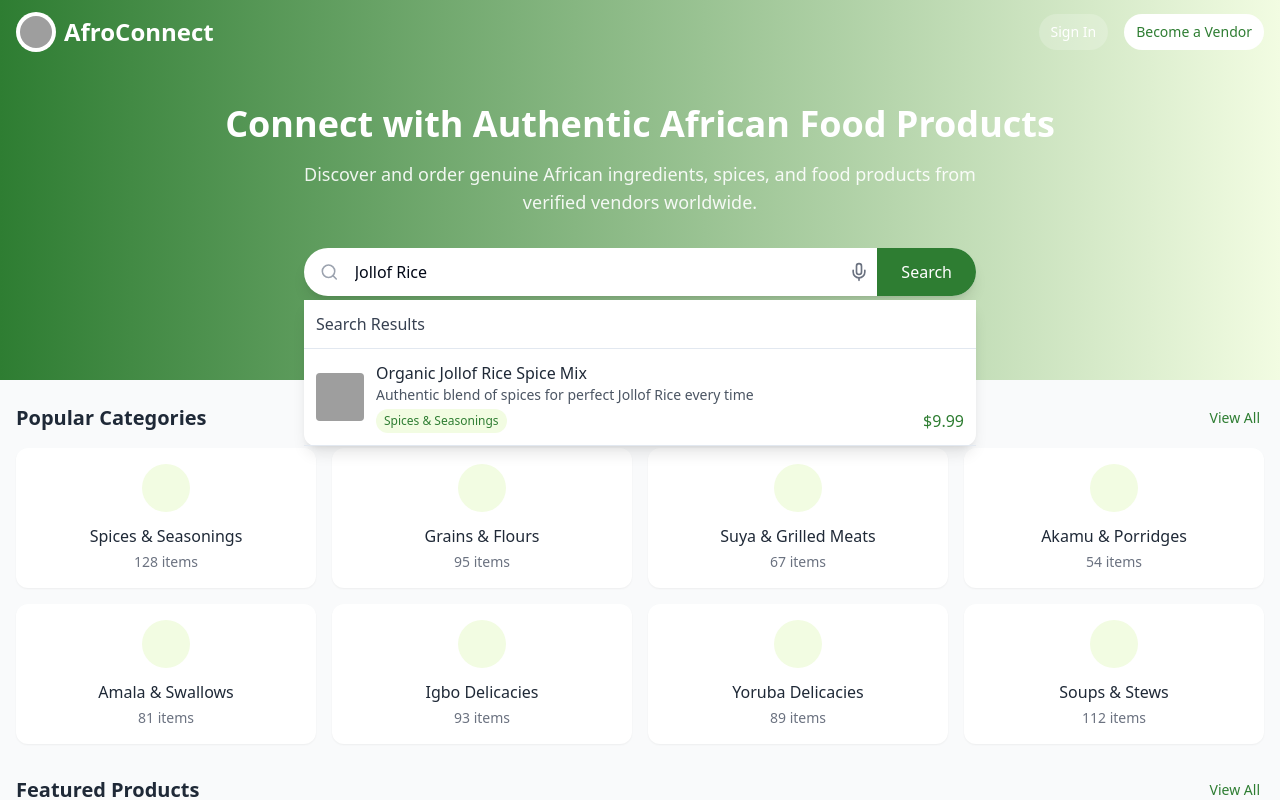
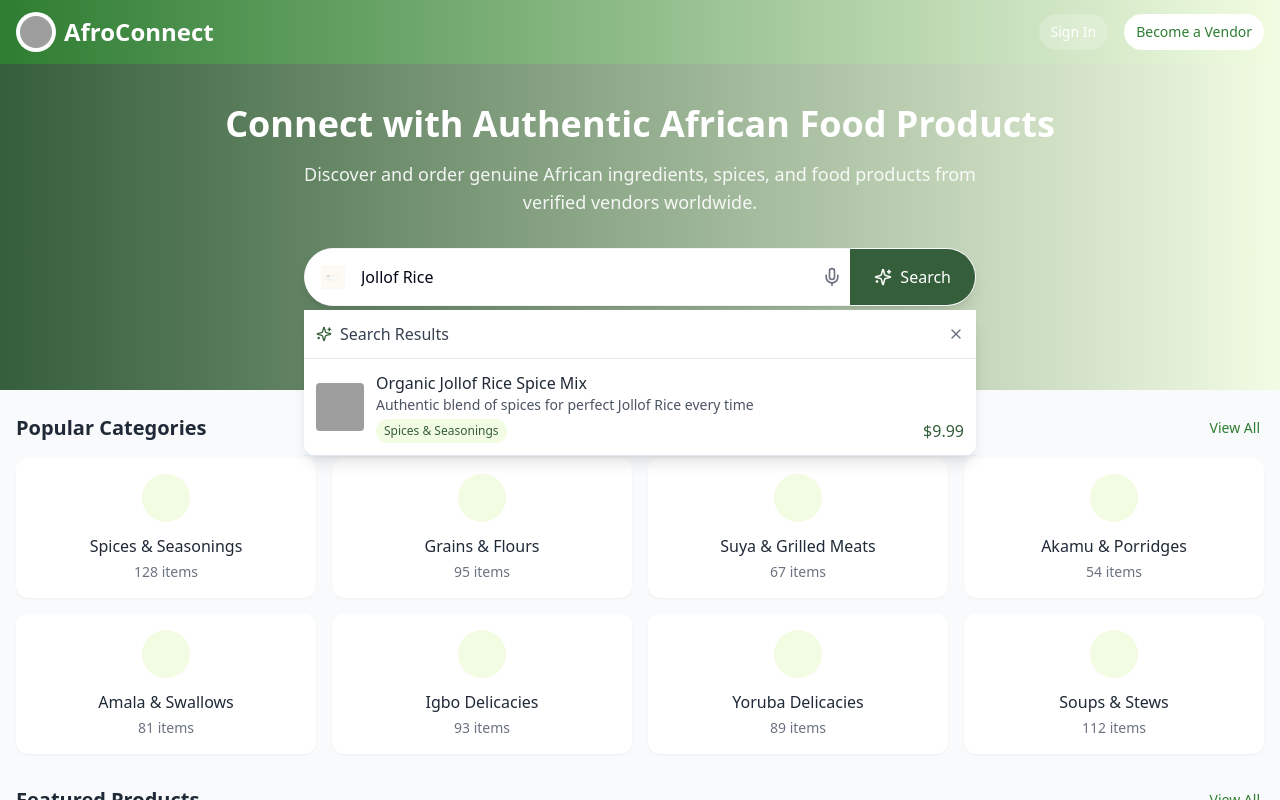
Before and after one commit to Lightiam/AfroConnect, a React (Vite) app: page / in a window 1280 px wide. Both pictures are taken after a click on the element "Jollof Rice". Shown: the top 800 px of the page. Built offline with nearby package versions, Linux system fonts and the light colour scheme; grey boxes are pictures that could not be loaded.

Commit message:
Update Hero Search styling
Updated styling of the hero search component to match a provided video and incorporate the color #355E3B.

```diff
--- a/src/components/afroconnect/HeroSearch.tsx
+++ b/src/components/afroconnect/HeroSearch.tsx
@@ -1,7 +1,7 @@
 
 import React, { useState, useRef } from "react";
 import { toast } from "sonner";
-import { Mic, MicOff, Search } from "lucide-react";
+import { Mic, MicOff, Search, Sparkles } from "lucide-react";
 import { performAISearch, performVoiceSearch, SearchResult } from "@/services/AISearchService";
 import SearchResults from "./SearchResults";
 
@@ -151,7 +151,7 @@ const HeroSearch: React.FC = () => {
   };
 
   return (
-    <section className="bg-gradient-to-r from-[#2E7D32] to-[#F2FCE2] py-10 px-4">
+    <section className="bg-gradient-to-r from-[#355E3B] to-[#F2FCE2] py-10 px-4">
       <div className="container mx-auto max-w-4xl">
         <div className="text-center mb-8">
           <h1 className="text-3xl md:text-4xl font-bold text-white mb-4">
@@ -164,13 +164,19 @@ const HeroSearch: React.FC = () => {
 
         <form onSubmit={handleSearch} className="max-w-2xl mx-auto">
           <div className="relative">
-            <div className="relative flex bg-white rounded-full overflow-hidden shadow-lg">
+            <div className="relative flex bg-white rounded-full overflow-hidden shadow-lg border border-gray-100">
               <div className="flex-grow flex items-center">
-                <Search className="ml-4 text-gray-400" size={20} />
+                <div className="absolute left-4 flex items-center justify-center">
+                  <img
+                    src="/lovable-uploads/8ac3ffe3-6ffb-4c93-9805-3f591bc104eb.png"
+                    alt="Search icon"
+                    className="w-6 h-6 mr-2"
+                  />
+                </div>
                 <input
                   type="text"
                   placeholder="Search for African food products, spices, ingredients..."
-                  className="w-full py-3 px-4 outline-none"
+                  className="w-full py-4 pl-14 pr-4 outline-none"
                   value={searchQuery}
                   onChange={(e) => setSearchQuery(e.target.value)}
                 />
@@ -178,15 +184,16 @@ const HeroSearch: React.FC = () => {
               <button
                 type="button"
                 onClick={toggleVoiceSearch}
-                className={`px-2 ${isListening ? 'text-red-500' : 'text-gray-500'} hover:text-[#2E7D32] transition-colors`}
+                className={`px-2 ${isListening ? 'text-red-500' : 'text-gray-500'} hover:text-[#355E3B] transition-colors`}
                 title={isListening ? "Stop voice search" : "Search with your voice"}
               >
                 {isListening ? <MicOff size={20} /> : <Mic size={20} />}
               </button>
               <button
                 type="submit"
-                className="bg-[#2E7D32] text-white px-6 py-3 font-medium hover:bg-[#1B5E20] transition-colors"
+                className="bg-[#355E3B] text-white px-6 py-4 font-medium hover:bg-opacity-90 transition-colors flex items-center"
               >
+                <Sparkles size={18} className="mr-2" />
                 Search
               </button>
             </div>
--- a/src/components/afroconnect/SearchResults.tsx
+++ b/src/components/afroconnect/SearchResults.tsx
@@ -1,6 +1,7 @@
 
 import React from "react";
 import { SearchResult } from "@/services/AISearchService";
+import { Sparkles, X } from "lucide-react";
 
 interface SearchResultsProps {
   results: SearchResult[];
@@ -13,7 +14,7 @@ const SearchResults: React.FC<SearchResultsProps> = ({ results, isLoading, onClo
     return (
       <div className="absolute top-full left-0 right-0 bg-white rounded-b-xl shadow-lg mt-1 p-4 z-10">
         <div className="flex justify-center items-center py-8">
-          <div className="animate-spin rounded-full h-8 w-8 border-b-2 border-[#2E7D32]"></div>
+          <div className="animate-spin rounded-full h-8 w-8 border-b-2 border-[#355E3B]"></div>
           <span className="ml-2 text-gray-600">Searching with AI...</span>
         </div>
       </div>
@@ -27,12 +28,15 @@ const SearchResults: React.FC<SearchResultsProps> = ({ results, isLoading, onClo
   return (
     <div className="absolute top-full left-0 right-0 bg-white rounded-b-xl shadow-lg mt-1 z-10">
       <div className="flex justify-between items-center p-3 border-b">
-        <h3 className="font-medium text-gray-700">Search Results</h3>
+        <h3 className="font-medium text-gray-700 flex items-center">
+          <Sparkles size={16} className="text-[#355E3B] mr-2" />
+          Search Results
+        </h3>
         <button
           onClick={onClose}
           className="text-gray-500 hover:text-gray-700"
         >
-          <i className="ti ti-x" aria-hidden="true" />
+          <X size={16} aria-hidden="true" />
         </button>
       </div>
       <div className="max-h-72 overflow-y-auto">
@@ -52,10 +56,10 @@ const SearchResults: React.FC<SearchResultsProps> = ({ results, isLoading, onClo
                 <h4 className="font-medium text-gray-800">{result.name}</h4>
                 <p className="text-sm text-gray-600 line-clamp-1">{result.description}</p>
                 <div className="flex justify-between items-center mt-1">
-                  <span className="text-xs px-2 py-1 bg-[#F2FCE2] text-[#2E7D32] rounded-full">
+                  <span className="text-xs px-2 py-1 bg-[#F2FCE2] text-[#355E3B] rounded-full">
                     {result.category}
                   </span>
-                  <span className="font-medium text-[#2E7D32]">${result.price}</span>
+                  <span className="font-medium text-[#355E3B]">${result.price}</span>
                 </div>
               </div>
             </div>
--- a/src/pages/SearchPage.tsx
+++ b/src/pages/SearchPage.tsx
@@ -2,7 +2,7 @@
 import React, { useEffect, useState } from "react";
 import { useLocation } from "react-router-dom";
 import { performAISearch, SearchResult } from "@/services/AISearchService";
-import { Search } from "lucide-react";
+import { Search, Sparkles } from "lucide-react";
 
 const SearchPage: React.FC = () => {
   const location = useLocation();
@@ -34,7 +34,7 @@ const SearchPage: React.FC = () => {
     <div className="container mx-auto py-8 px-4">
       <div className="flex items-center mb-6">
         <div className="w-10 h-10 rounded-full bg-[#F2FCE2] flex items-center justify-center mr-3">
-          <Search className="text-[#2E7D32]" size={20} />
+          <Search className="text-[#355E3B]" size={20} />
         </div>
         <h1 className="text-2xl font-bold text-gray-800">
           {query ? `Search results for "${query}"` : "Search Results"}
@@ -43,7 +43,7 @@ const SearchPage: React.FC = () => {
 
       {isLoading ? (
         <div className="flex justify-center items-center py-20">
-          <div className="animate-spin rounded-full h-10 w-10 border-b-2 border-[#2E7D32]"></div>
+          <div className="animate-spin rounded-full h-10 w-10 border-b-2 border-[#355E3B]"></div>
           <span className="ml-3 text-gray-600">Searching with AI...</span>
         </div>
       ) : results.length > 0 ? (
@@ -62,12 +62,13 @@ const SearchPage: React.FC = () => {
               <h3 className="font-semibold text-lg text-gray-800 mb-2">{result.name}</h3>
               <p className="text-gray-600 text-sm mb-3">{result.description}</p>
               <div className="flex justify-between items-center">
-                <span className="text-xs px-2 py-1 bg-[#F2FCE2] text-[#2E7D32] rounded-full">
+                <span className="text-xs px-2 py-1 bg-[#F2FCE2] text-[#355E3B] rounded-full">
                   {result.category}
                 </span>
-                <span className="font-bold text-[#2E7D32]">${result.price}</span>
+                <span className="font-bold text-[#355E3B]">${result.price}</span>
               </div>
-              <button className="w-full mt-4 bg-[#2E7D32] text-white py-2 rounded-lg hover:bg-[#1B5E20] transition-colors">
+              <button className="w-full mt-4 bg-[#355E3B] text-white py-2 rounded-lg hover:bg-opacity-90 transition-colors flex items-center justify-center">
+                <Sparkles size={16} className="mr-2" />
                 Add to Cart
               </button>
             </div>
```
Also changed, not shown: public/lovable-uploads/8ac3ffe3-6ffb-4c93-9805-3f591bc104eb.png (added).
